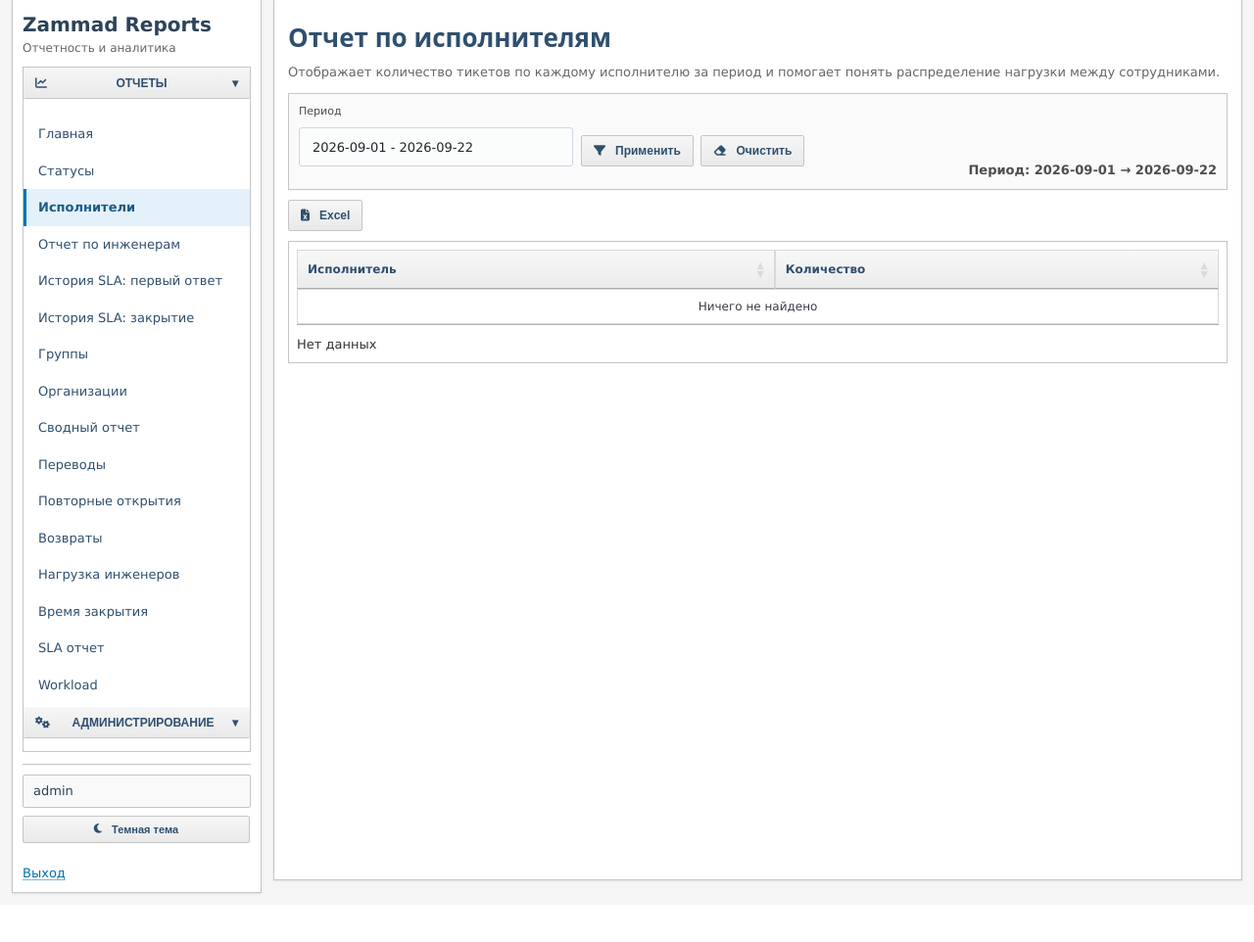
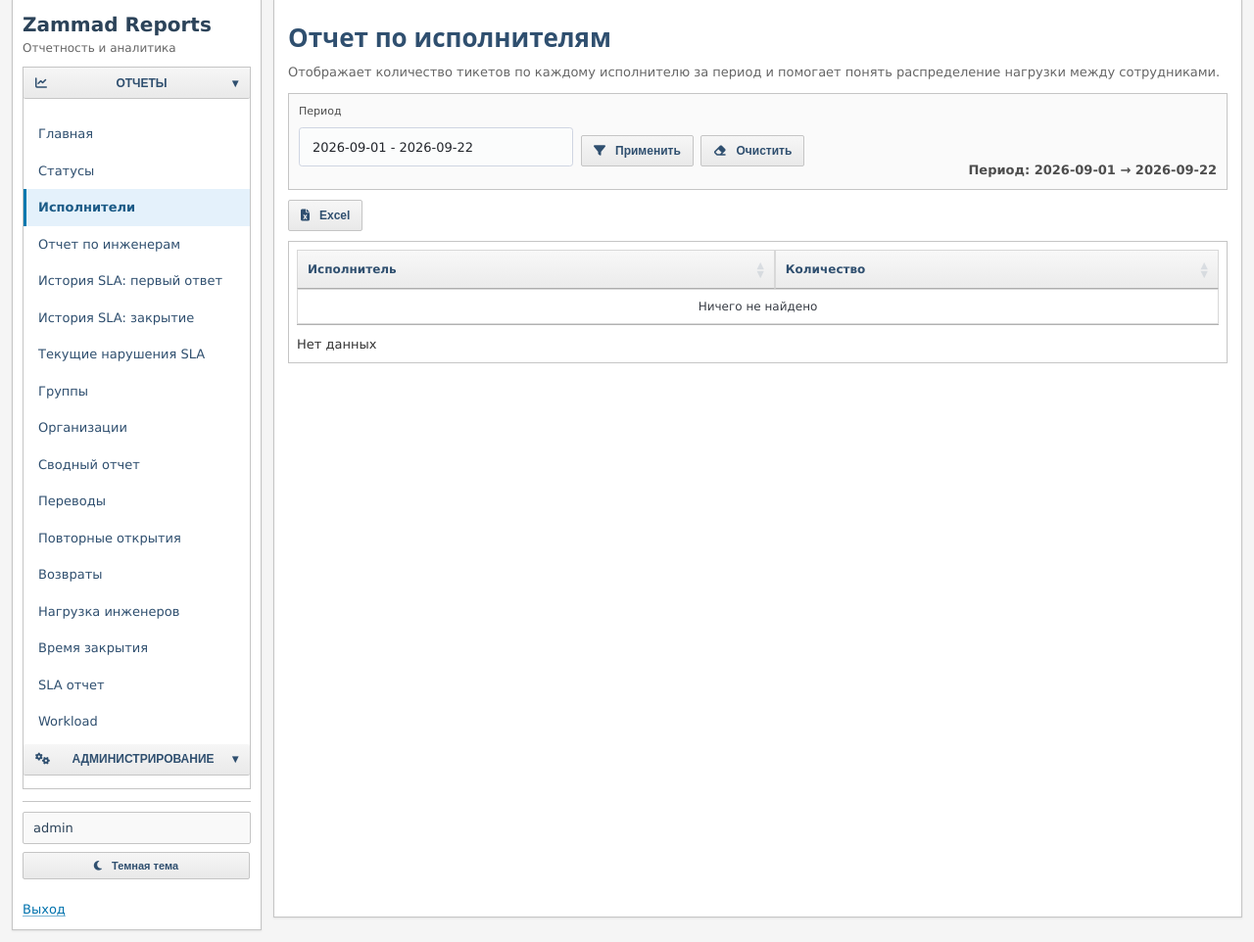
Before and after one commit to lekha100101/zammad-reports, a FastAPI app: page /reports/agents in a window 1280 px wide. Shown: the part 13-975 px from the top of the page at 98% size. Before the commit the page ends 927 px from the top, so only its background shows below. Run offline with FastAPI, Linux system fonts and the light colour scheme; the visitor is signed in with stand-in values (Sample User, id 1); some libraries are stand-ins or nearby versions.

Commit message:
Add current SLA violations to reports menu

```diff
--- a/app/templates/base.html
+++ b/app/templates/base.html
@@ -33,6 +33,7 @@
               <a href="/reports/engineers" class="menu-btn {% if request.url.path == '/reports/engineers' %}active{% endif %}">Отчет по инженерам</a>
               <a href="/reports/sla-violations" class="menu-btn {% if request.url.path == '/reports/sla-violations' %}active{% endif %}">История SLA: первый ответ</a>
               <a href="/reports/overdue" class="menu-btn {% if request.url.path == '/reports/overdue' %}active{% endif %}">История SLA: закрытие</a>
+              <a href="/reports/sla-current" class="menu-btn {% if request.url.path == '/reports/sla-current' %}active{% endif %}">Текущие нарушения SLA</a>
               <a href="/reports/groups" class="menu-btn {% if request.url.path == '/reports/groups' %}active{% endif %}">Группы</a>
               <a href="/reports/organizations" class="menu-btn {% if request.url.path == '/reports/organizations' %}active{% endif %}">Организации</a>
               <a href="/reports/regional-summary" class="menu-btn {% if request.url.path == '/reports/regional-summary' %}active{% endif %}">Сводный отчет</a>
```
